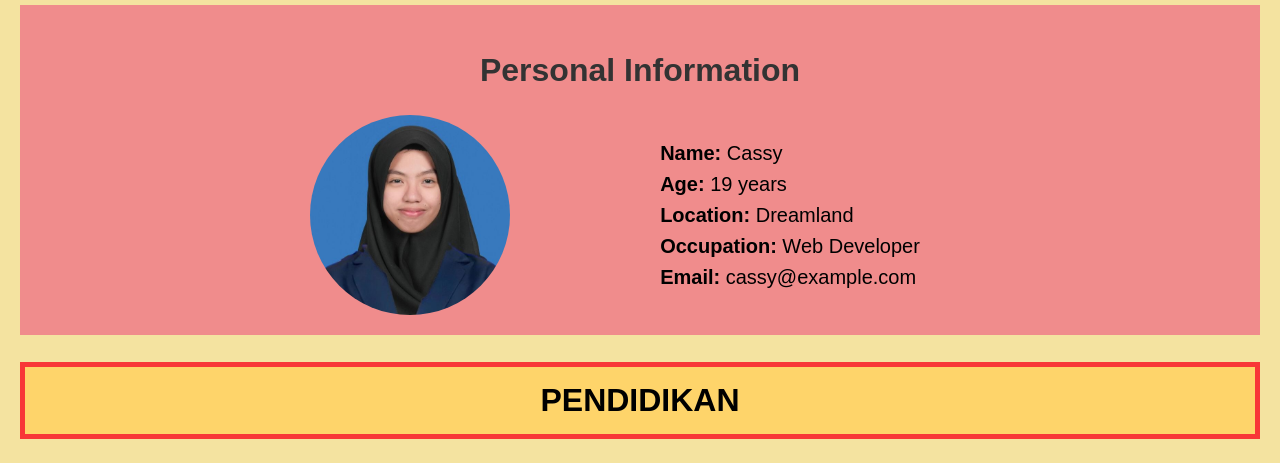
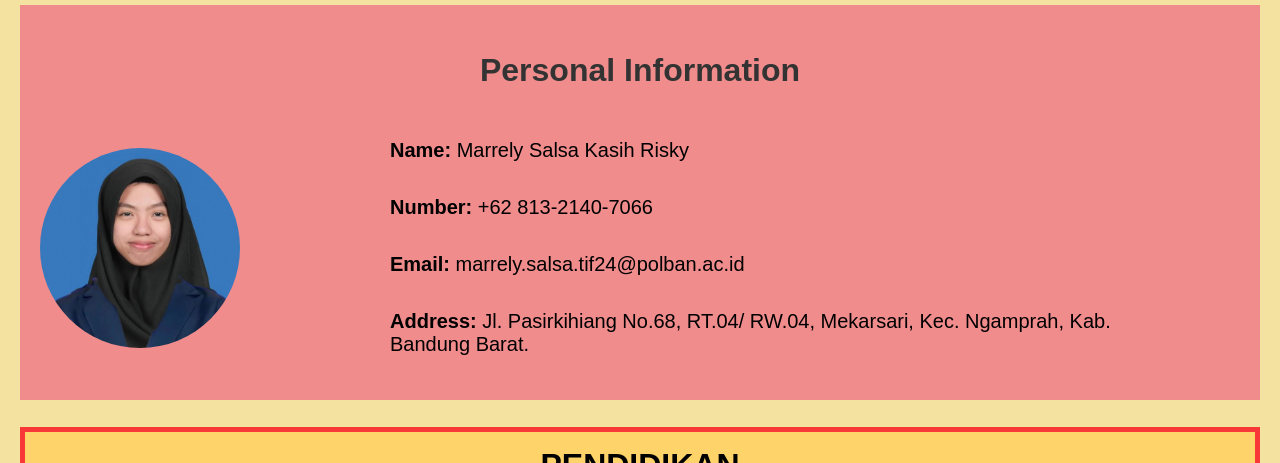
Before and after one commit to FavianDY/kasih-portofolio, a plain HTML site: page index.html in a window 1280 px wide. Shown: the part 860-1323 px from the top of the page. Drawn offline with Linux system fonts and the light colour scheme.

Commit message:
Biodata and Title Update

```diff
--- a/index.html
+++ b/index.html
@@ -1,6 +1,12 @@
 <html>
   <head>
-    <title>cassy's diary : try to learn website from scratch</title>
+    <title>241511015 - Marrely Salsa Kasih Risky D3 1A</title>
+    <link
+      rel="shortcut icon"
+      href="img/icon.png"
+      type="image/x-icon"
+      class="icon-tab"
+    />
     <link rel="stylesheet" href="style/style.css" />
   </head>
   <body>
@@ -53,11 +59,18 @@
               </div>
               <div class="info-row">
                 <ul>
-                  <li><strong>Name:</strong> Cassy</li>
-                  <li><strong>Age:</strong> 19 years</li>
-                  <li><strong>Location:</strong> Dreamland</li>
-                  <li><strong>Occupation:</strong> Web Developer</li>
-                  <li><strong>Email:</strong> cassy@example.com</li>
+                  <li><strong>Name:</strong> Marrely Salsa Kasih Risky</li>
+                  <br />
+                  <li><strong>Number:</strong> +62 813-2140-7066</li>
+                  <br />
+                  <li>
+                    <strong>Email:</strong> marrely.salsa.tif24@polban.ac.id
+                  </li>
+                  <br />
+                  <li>
+                    <strong>Address:</strong> Jl. Pasirkihiang No.68, RT.04/
+                    RW.04, Mekarsari, Kec. Ngamprah, Kab. Bandung Barat.
+                  </li>
                 </ul>
               </div>
             </div>
```
Also changed, not shown: img/icon.png (added).
